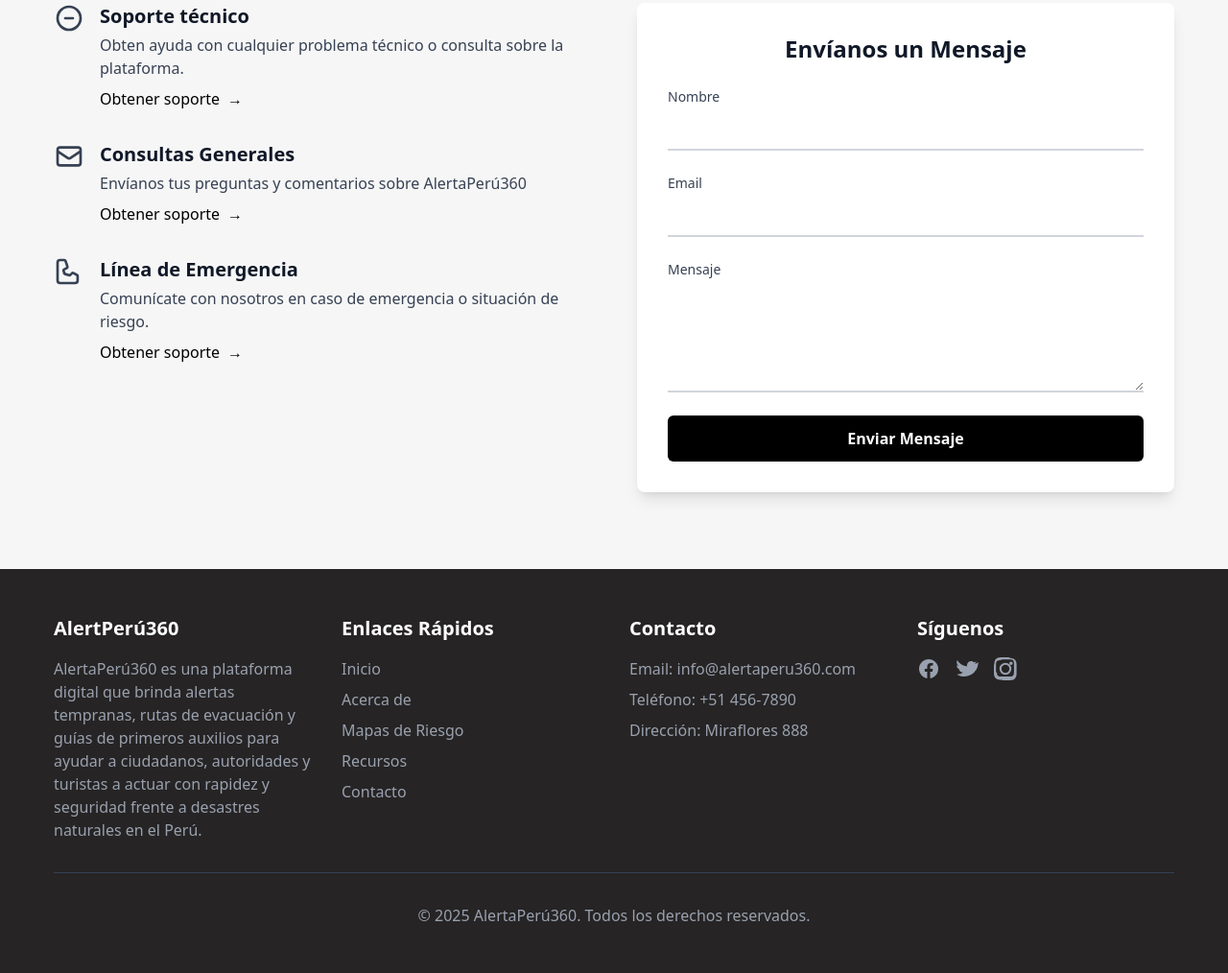
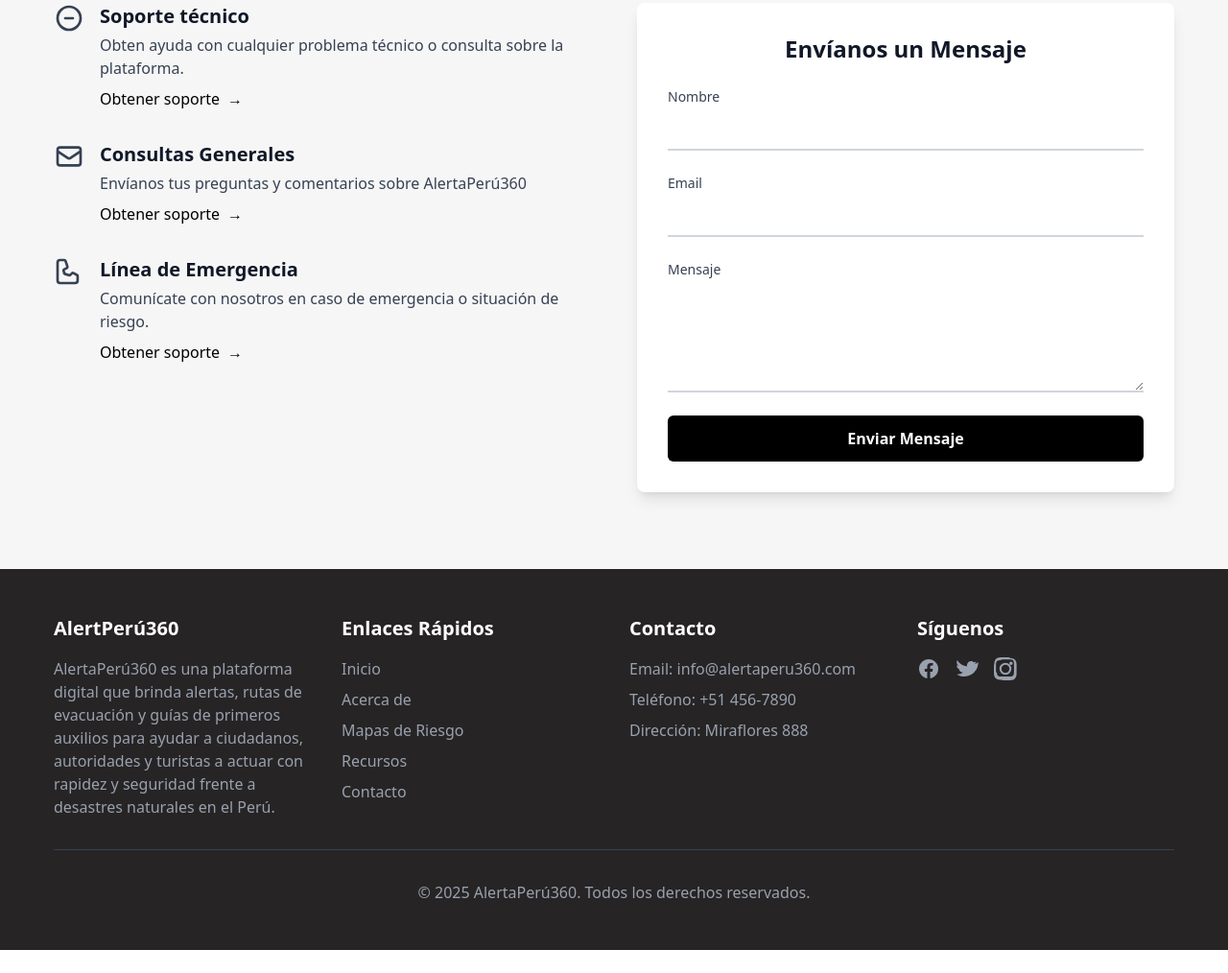
Before and after one commit to aNd12326/AlertaPeru360-landing, an Astro site: page / in a window 1280 px wide. Shown: the part 3469-4483 px from the top of the page at 96% size. After the commit the page ends 4459 px from the top, so only its background shows below. Built offline with nearby package versions, Linux system fonts and the light colour scheme; Astro itself is replaced by a stand-in of ours.

Commit message:
Update Footer.astro

```diff
--- a/src/components/Footer.astro
+++ b/src/components/Footer.astro
@@ -4,7 +4,7 @@
       <div>
         <h3 class="text-xl font-bold mb-4">AlertPerú360</h3>
         <p class="text-gray-400">
-          AlertaPerú360 es una plataforma digital que brinda alertas tempranas, rutas de evacuación y guías de primeros auxilios para ayudar a ciudadanos, autoridades y turistas a actuar con rapidez y seguridad frente a desastres naturales en el Perú.
+          AlertaPerú360 es una plataforma digital que brinda alertas, rutas de evacuación y guías de primeros auxilios para ayudar a ciudadanos, autoridades y turistas a actuar con rapidez y seguridad frente a desastres naturales en el Perú.
         </p>
       </div>
       <div>
```
